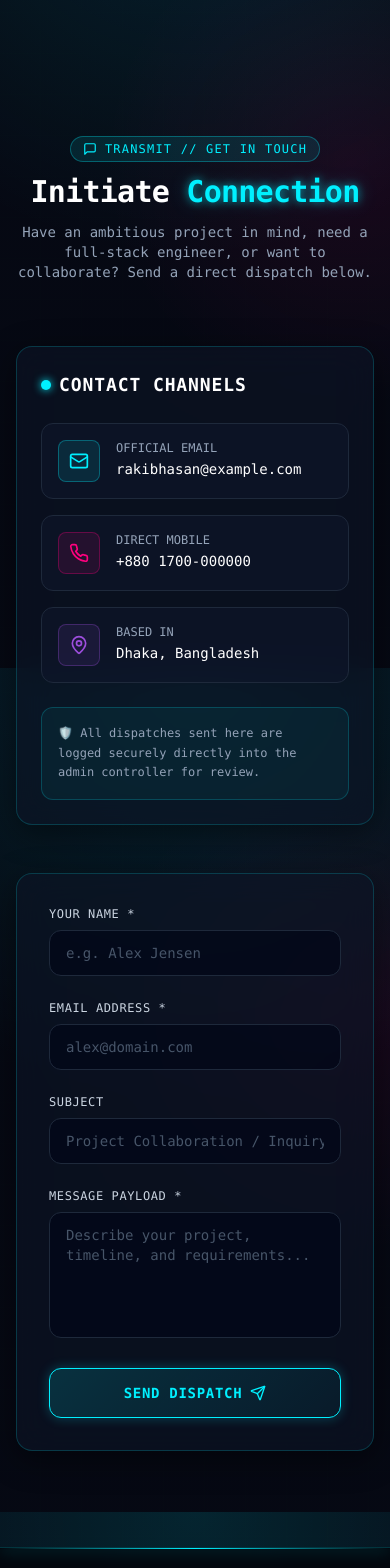
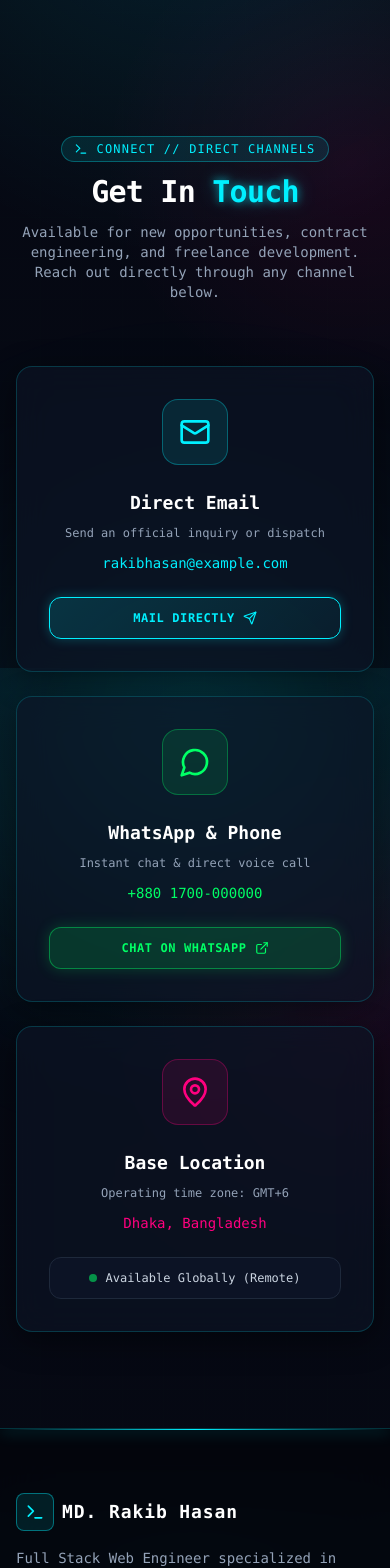
Before and after one commit to rakibhosenroki-star/rakib-portfolio, a Next.js app: page / in a window 390 px wide. Shown: the part 5240-6808 px from the top of the page. Built offline with nearby package versions, Linux system fonts and the light colour scheme.

Commit message:
Remove message contact form, use direct communication channels

```diff
--- a/app/admin/page.tsx
+++ b/app/admin/page.tsx
@@ -30,7 +30,7 @@ export default function AdminPage() {
   const [isAuthenticated, setIsAuthenticated] = useState<boolean>(false);
   const [passwordInput, setPasswordInput] = useState<string>("");
   const [authError, setAuthError] = useState<string>("");
-  const [activeTab, setActiveTab] = useState<"profile" | "skills" | "projects" | "socials" | "messages" | "security">("profile");
+  const [activeTab, setActiveTab] = useState<"profile" | "skills" | "projects" | "socials" | "security">("profile");
 
   const [data, setData] = useState<PortfolioData | null>(null);
   const [loading, setLoading] = useState<boolean>(true);
@@ -474,18 +474,6 @@ export default function AdminPage() {
             >
               <Share2 className="w-4 h-4" />
               <span>Social & Links</span>
-            </button>
-
-            <button
-              onClick={() => setActiveTab("messages")}
-              className={`w-full flex items-center space-x-3 px-3.5 py-3 rounded-xl font-mono text-xs uppercase tracking-wider transition-all text-left ${
-                activeTab === "messages"
-                  ? "bg-[#00f0ff]/15 text-[#00f0ff] border border-[#00f0ff]/40 shadow-[0_0_10px_rgba(0,240,255,0.2)]"
-                  : "text-slate-400 hover:text-white hover:bg-slate-900"
-              }`}
-            >
-              <Mail className="w-4 h-4" />
-              <span>Dispatches ({data.messages?.length || 0})</span>
             </button>
 
             <button
@@ -977,61 +965,7 @@ export default function AdminPage() {
             </div>
           )}
 
-          {/* TAB 5: MESSAGES RECEIVED */}
-          {activeTab === "messages" && (
-            <div className="glass-panel p-6 sm:p-8 rounded-2xl border border-[#00f0ff]/20 space-y-6">
-              <div className="flex items-center justify-between">
-                <h2 className="text-xl font-mono font-bold text-white flex items-center space-x-2">
-                  <Mail className="w-5 h-5 text-[#00f0ff]" />
-                  <span>Incoming Visitor Dispatches ({data.messages?.length || 0})</span>
-                </h2>
-              </div>
-
-              {(!data.messages || data.messages.length === 0) ? (
-                <div className="p-8 text-center font-mono text-slate-500 text-sm">
-                  No transmissions received yet. All messages sent from the Contact form appear here.
-                </div>
-              ) : (
-                <div className="space-y-4">
-                  {data.messages.map((msg) => (
-                    <div
-                      key={msg.id}
-                      className="p-5 rounded-2xl bg-slate-950/70 border border-slate-800 space-y-2 relative"
-                    >
-                      <div className="flex items-center justify-between">
-                        <div>
-                          <span className="font-mono font-bold text-white text-sm">{msg.name}</span>
-                          <span className="text-xs font-mono text-[#00f0ff] ml-3">{msg.email}</span>
-                        </div>
-                        <div className="flex items-center space-x-3">
-                          <span className="text-[11px] font-mono text-slate-500">{msg.date}</span>
-                          <button
-                            onClick={() => handleDeleteMessage(msg.id)}
-                            className="p-1.5 text-slate-500 hover:text-red-400 transition-colors"
-                            title="Delete message"
-                          >
-                            <Trash2 className="w-4 h-4" />
-                          </button>
-                        </div>
-                      </div>
-
-                      {msg.subject && (
-                        <div className="font-mono text-xs text-[#ff007f] font-semibold">
-                          Subject: {msg.subject}
-                        </div>
-                      )}
-
-                      <p className="text-sm text-slate-300 whitespace-pre-wrap pt-2 border-t border-slate-800/60">
-                        {msg.message}
-                      </p>
-                    </div>
-                  ))}
-                </div>
-              )}
-            </div>
-          )}
-
-          {/* TAB 6: SECURITY & EXPORT */}
+          {/* TAB 5: SECURITY & EXPORT */}
           {activeTab === "security" && (
             <div className="space-y-6">
               {/* Password update */}
--- a/app/api/contact/route.ts
+++ /dev/null
@@ -1,33 +0,0 @@
-import { NextResponse } from "next/server";
-import { getPortfolioData, savePortfolioData } from "@/lib/portfolio";
-
-export async function POST(request: Request) {
-  try {
-    const { name, email, subject, message } = await request.json();
-
-    if (!name || !email || !message) {
-      return NextResponse.json({ error: "Name, email, and message are required" }, { status: 400 });
-    }
-
-    const currentData = getPortfolioData();
-    const newMessage = {
-      id: Date.now().toString(),
-      name,
-      email,
-      subject: subject || "Portfolio Contact",
-      message,
-      date: new Date().toISOString().split("T")[0],
-    };
-
-    const updatedData = {
-      ...currentData,
-      messages: [newMessage, ...(currentData.messages || [])],
-    };
-
-    savePortfolioData(updatedData);
-
-    return NextResponse.json({ success: true, message: "Message sent successfully!" });
-  } catch (error) {
-    return NextResponse.json({ error: "Failed to send message" }, { status: 500 });
-  }
-}
--- a/components/Contact.tsx
+++ b/components/Contact.tsx
@@ -1,7 +1,7 @@
 "use client";
 
-import React, { useState } from "react";
-import { Mail, Phone, MapPin, Send, CheckCircle, AlertCircle, MessageSquare } from "lucide-react";
+import React from "react";
+import { Mail, Phone, MapPin, Send, MessageCircle, ExternalLink, Sparkles, Terminal } from "lucide-react";
 
 interface ContactProps {
   profile: {
@@ -13,214 +13,102 @@ interface ContactProps {
 }
 
 export default function Contact({ profile }: ContactProps) {
-  const [formData, setFormData] = useState({
-    name: "",
-    email: "",
-    subject: "",
-    message: "",
-  });
-  const [status, setStatus] = useState<"idle" | "loading" | "success" | "error">("idle");
-  const [errorMessage, setErrorMessage] = useState("");
-
-  const handleSubmit = async (e: React.FormEvent) => {
-    e.preventDefault();
-    setStatus("loading");
-    setErrorMessage("");
-
-    try {
-      const res = await fetch("/api/contact", {
-        method: "POST",
-        headers: { "Content-Type": "application/json" },
-        body: JSON.stringify(formData),
-      });
-
-      if (!res.ok) {
-        throw new Error("Failed to send message. Please try again.");
-      }
-
-      setStatus("success");
-      setFormData({ name: "", email: "", subject: "", message: "" });
-      setTimeout(() => setStatus("idle"), 5000);
-    } catch (err: any) {
-      setStatus("error");
-      setErrorMessage(err.message || "Something went wrong");
-    }
-  };
-
   return (
     <section id="contact" className="py-24 relative">
-      <div className="max-w-7xl mx-auto px-4 sm:px-6 lg:px-8">
+      {/* Background ambient lighting */}
+      <div className="absolute top-1/2 left-1/2 -translate-x-1/2 -translate-y-1/2 w-96 h-96 bg-[#00f0ff]/10 rounded-full blur-[130px] pointer-events-none" />
+
+      <div className="max-w-7xl mx-auto px-4 sm:px-6 lg:px-8 relative">
 
         {/* Section Header */}
         <div className="text-center space-y-3 mb-16">
           <div className="inline-flex items-center space-x-2 px-3 py-1 rounded-full bg-[#00f0ff]/10 border border-[#00f0ff]/30">
-            <MessageSquare className="w-3.5 h-3.5 text-[#00f0ff]" />
+            <Terminal className="w-3.5 h-3.5 text-[#00f0ff]" />
             <span className="font-mono text-xs uppercase tracking-widest text-[#00f0ff]">
-              TRANSMIT // GET IN TOUCH
+              CONNECT // DIRECT CHANNELS
             </span>
           </div>
           <h2 className="text-3xl sm:text-5xl font-extrabold font-mono text-white tracking-tight">
-            Initiate <span className="text-neon-cyan">Connection</span>
+            Get In <span className="text-neon-cyan">Touch</span>
           </h2>
           <p className="text-slate-400 font-mono text-sm max-w-xl mx-auto">
-            Have an ambitious project in mind, need a full-stack engineer, or want to collaborate? Send a direct dispatch below.
+            Available for new opportunities, contract engineering, and freelance development. Reach out directly through any channel below.
           </p>
         </div>
 
-        <div className="grid grid-cols-1 lg:grid-cols-12 gap-12 items-start">
+        {/* Direct Contact Cards Grid */}
+        <div className="max-w-4xl mx-auto grid grid-cols-1 md:grid-cols-3 gap-6">
 
-          {/* Left Column: Direct Info Cards */}
-          <div className="lg:col-span-5 space-y-6">
-            <div className="glass-panel p-6 rounded-2xl border border-[#00f0ff]/20 space-y-6">
-              <h3 className="font-mono font-bold text-lg text-white uppercase tracking-wider flex items-center space-x-2">
-                <span className="w-2.5 h-2.5 bg-[#00f0ff] rounded-full shadow-[0_0_8px_#00f0ff]"></span>
-                <span>Contact Channels</span>
-              </h3>
+          {/* Card 1: Official Email */}
+          <div className="glass-panel p-8 rounded-2xl border border-[#00f0ff]/20 hover:border-[#00f0ff]/60 transition-all duration-300 text-center flex flex-col items-center justify-between space-y-6 hover:shadow-[0_0_25px_rgba(0,240,255,0.25)] group">
+            <div className="p-4 rounded-2xl bg-[#00f0ff]/10 border border-[#00f0ff]/30 text-[#00f0ff] group-hover:shadow-[0_0_15px_#00f0ff] transition-all">
+              <Mail className="w-8 h-8" />
+            </div>
+            <div className="space-y-2">
+              <h3 className="font-mono font-bold text-lg text-white">Direct Email</h3>
+              <p className="text-xs font-mono text-slate-400">
+                Send an official inquiry or dispatch
+              </p>
+              <p className="font-mono text-sm text-[#00f0ff] break-all pt-1">
+                {profile.email}
+              </p>
+            </div>
+            <a
+              href={`mailto:${profile.email}`}
+              className="w-full cyber-btn-cyan py-3 rounded-xl font-mono text-xs font-bold uppercase tracking-wider inline-flex items-center justify-center space-x-2"
+            >
+              <span>Mail Directly</span>
+              <Send className="w-3.5 h-3.5" />
+            </a>
+          </div>
 
-              <div className="space-y-4">
-                {/* Email */}
-                <div className="flex items-start space-x-4 p-4 rounded-xl bg-slate-900/60 border border-slate-800">
-                  <div className="p-2.5 rounded-lg bg-[#00f0ff]/10 border border-[#00f0ff]/30 text-[#00f0ff]">
-                    <Mail className="w-5 h-5" />
-                  </div>
-                  <div>
-                    <span className="block text-xs font-mono text-slate-400 uppercase">Official Email</span>
-                    <a
-                      href={`mailto:${profile.email}`}
-                      className="text-sm font-mono text-white hover:text-[#00f0ff] transition-colors"
-                    >
-                      {profile.email}
-                    </a>
-                  </div>
-                </div>
+          {/* Card 2: WhatsApp / Phone */}
+          <div className="glass-panel p-8 rounded-2xl border border-[#00ff66]/20 hover:border-[#00ff66]/60 transition-all duration-300 text-center flex flex-col items-center justify-between space-y-6 hover:shadow-[0_0_25px_rgba(0,255,102,0.25)] group">
+            <div className="p-4 rounded-2xl bg-[#00ff66]/10 border border-[#00ff66]/30 text-[#00ff66] group-hover:shadow-[0_0_15px_#00ff66] transition-all">
+              <MessageCircle className="w-8 h-8" />
+            </div>
+            <div className="space-y-2">
+              <h3 className="font-mono font-bold text-lg text-white">WhatsApp & Phone</h3>
+              <p className="text-xs font-mono text-slate-400">
+                Instant chat & direct voice call
+              </p>
+              <p className="font-mono text-sm text-[#00ff66] pt-1">
+                {profile.phone}
+              </p>
+            </div>
+            <a
+              href={`https://wa.me/${profile.phone.replace(/[^0-9]/g, "")}`}
+              target="_blank"
+              rel="noopener noreferrer"
+              className="w-full py-3 rounded-xl font-mono text-xs font-bold uppercase tracking-wider inline-flex items-center justify-center space-x-2 bg-[#00ff66]/15 text-[#00ff66] border border-[#00ff66]/40 hover:bg-[#00ff66] hover:text-[#060913] transition-all shadow-[0_0_15px_rgba(0,255,102,0.2)]"
+            >
+              <span>Chat on WhatsApp</span>
+              <ExternalLink className="w-3.5 h-3.5" />
+            </a>
+          </div>
 
-                {/* Phone */}
-                <div className="flex items-start space-x-4 p-4 rounded-xl bg-slate-900/60 border border-slate-800">
-                  <div className="p-2.5 rounded-lg bg-[#ff007f]/10 border border-[#ff007f]/30 text-[#ff007f]">
-                    <Phone className="w-5 h-5" />
-                  </div>
-                  <div>
-                    <span className="block text-xs font-mono text-slate-400 uppercase">Direct Mobile</span>
-                    <a
-                      href={`tel:${profile.phone}`}
-                      className="text-sm font-mono text-white hover:text-[#ff007f] transition-colors"
-                    >
-                      {profile.phone}
-                    </a>
-                  </div>
-                </div>
-
-                {/* Location */}
-                <div className="flex items-start space-x-4 p-4 rounded-xl bg-slate-900/60 border border-slate-800">
-                  <div className="p-2.5 rounded-lg bg-[#9d4edd]/10 border border-[#9d4edd]/30 text-[#9d4edd]">
-                    <MapPin className="w-5 h-5" />
-                  </div>
-                  <div>
-                    <span className="block text-xs font-mono text-slate-400 uppercase">Based In</span>
-                    <span className="text-sm font-mono text-white">
-                      {profile.location}
-                    </span>
-                  </div>
-                </div>
-              </div>
-
-              {/* Security info note */}
-              <div className="p-4 rounded-xl bg-[#00f0ff]/5 border border-[#00f0ff]/20 font-mono text-xs text-slate-400 leading-relaxed">
-                🛡️ All dispatches sent here are logged securely directly into the admin controller for review.
-              </div>
+          {/* Card 3: Location & Status */}
+          <div className="glass-panel p-8 rounded-2xl border border-[#ff007f]/20 hover:border-[#ff007f]/60 transition-all duration-300 text-center flex flex-col items-center justify-between space-y-6 hover:shadow-[0_0_25px_rgba(255,0,127,0.25)] group">
+            <div className="p-4 rounded-2xl bg-[#ff007f]/10 border border-[#ff007f]/30 text-[#ff007f] group-hover:shadow-[0_0_15px_#ff007f] transition-all">
+              <MapPin className="w-8 h-8" />
+            </div>
+            <div className="space-y-2">
+              <h3 className="font-mono font-bold text-lg text-white">Base Location</h3>
+              <p className="text-xs font-mono text-slate-400">
+                Operating time zone: GMT+6
+              </p>
+              <p className="font-mono text-sm text-[#ff007f] pt-1">
+                {profile.location}
+              </p>
+            </div>
+            <div className="w-full py-3 rounded-xl font-mono text-xs text-slate-300 border border-slate-800 bg-slate-900/60 inline-flex items-center justify-center space-x-2">
+              <span className="w-2 h-2 rounded-full bg-[#00ff66] animate-pulse"></span>
+              <span>Available Globally (Remote)</span>
             </div>
           </div>
 
-          {/* Right Column: Contact Form */}
-          <div className="lg:col-span-7">
-            <form
-              onSubmit={handleSubmit}
-              className="glass-panel p-8 rounded-2xl border border-[#00f0ff]/20 space-y-6 relative overflow-hidden"
-            >
-              <div className="grid grid-cols-1 sm:grid-cols-2 gap-6">
-                <div>
-                  <label className="block text-xs font-mono text-slate-300 uppercase tracking-wider mb-2">
-                    Your Name *
-                  </label>
-                  <input
-                    type="text"
-                    required
-                    value={formData.name}
-                    onChange={(e) => setFormData({ ...formData, name: e.target.value })}
-                    placeholder="e.g. Alex Jensen"
-                    className="w-full px-4 py-3 rounded-xl bg-slate-950/70 border border-slate-800 focus:border-[#00f0ff] focus:outline-none focus:ring-1 focus:ring-[#00f0ff] text-white font-mono text-sm placeholder-slate-600 transition-colors"
-                  />
-                </div>
+        </div>
 
-                <div>
-                  <label className="block text-xs font-mono text-slate-300 uppercase tracking-wider mb-2">
-                    Email Address *
-                  </label>
-                  <input
-                    type="email"
-                    required
-                    value={formData.email}
-                    onChange={(e) => setFormData({ ...formData, email: e.target.value })}
-                    placeholder="alex@domain.com"
-                    className="w-full px-4 py-3 rounded-xl bg-slate-950/70 border border-slate-800 focus:border-[#00f0ff] focus:outline-none focus:ring-1 focus:ring-[#00f0ff] text-white font-mono text-sm placeholder-slate-600 transition-colors"
-                  />
-                </div>
-              </div>
-
-              <div>
-                <label className="block text-xs font-mono text-slate-300 uppercase tracking-wider mb-2">
-                  Subject
-                </label>
-                <input
-                  type="text"
-                  value={formData.subject}
-                  onChange={(e) => setFormData({ ...formData, subject: e.target.value })}
-                  placeholder="Project Collaboration / Inquiry"
-                  className="w-full px-4 py-3 rounded-xl bg-slate-950/70 border border-slate-800 focus:border-[#00f0ff] focus:outline-none focus:ring-1 focus:ring-[#00f0ff] text-white font-mono text-sm placeholder-slate-600 transition-colors"
-                />
-              </div>
-
-              <div>
-                <label className="block text-xs font-mono text-slate-300 uppercase tracking-wider mb-2">
-                  Message Payload *
-                </label>
-                <textarea
-                  rows={5}
-                  required
-                  value={formData.message}
-                  onChange={(e) => setFormData({ ...formData, message: e.target.value })}
-                  placeholder="Describe your project, timeline, and requirements..."
-                  className="w-full px-4 py-3 rounded-xl bg-slate-950/70 border border-slate-800 focus:border-[#00f0ff] focus:outline-none focus:ring-1 focus:ring-[#00f0ff] text-white font-mono text-sm placeholder-slate-600 transition-colors resize-none"
-                />
-              </div>
-
-              {/* Status Feedback */}
-              {status === "success" && (
-                <div className="p-4 rounded-xl bg-emerald-500/10 border border-emerald-500/30 text-emerald-400 font-mono text-sm flex items-center space-x-2">
-                  <CheckCircle className="w-5 h-5 flex-shrink-0" />
-                  <span>Message dispatched successfully! Rakib will respond shortly.</span>
-                </div>
-              )}
-
-              {status === "error" && (
-                <div className="p-4 rounded-xl bg-red-500/10 border border-red-500/30 text-red-400 font-mono text-sm flex items-center space-x-2">
-                  <AlertCircle className="w-5 h-5 flex-shrink-0" />
-                  <span>{errorMessage}</span>
-                </div>
-              )}
-
-              <button
-                type="submit"
-                disabled={status === "loading"}
-                className="w-full cyber-btn-cyan py-3.5 rounded-xl font-mono font-bold text-sm tracking-wider uppercase flex items-center justify-center space-x-2 disabled:opacity-50"
-              >
-                <span>{status === "loading" ? "Transmitting..." : "Send Dispatch"}</span>
-                <Send className="w-4 h-4" />
-              </button>
-            </form>
-          </div>
-
-        </div>
       </div>
     </section>
   );
```
